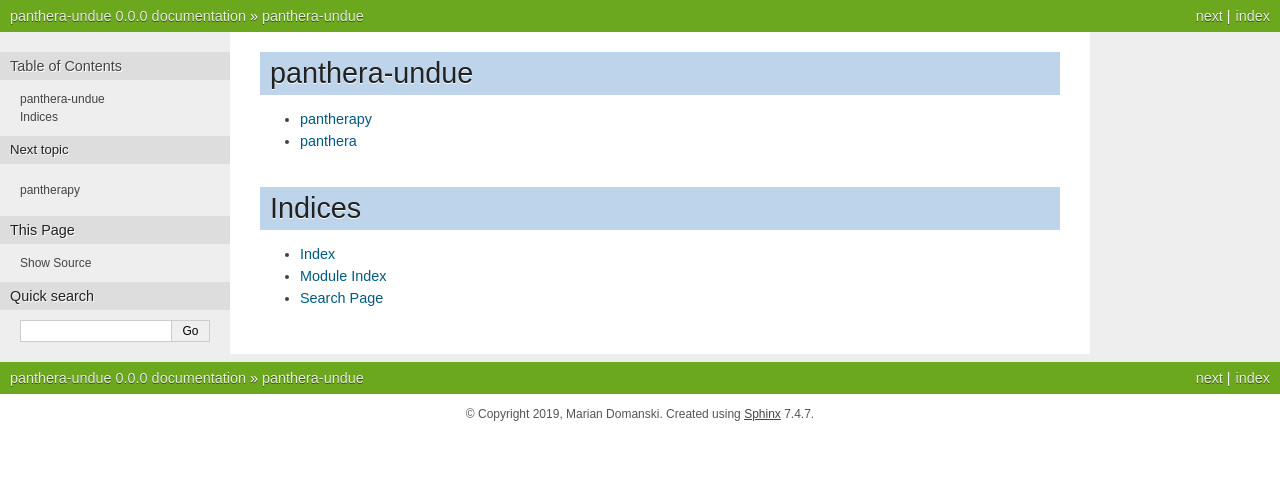
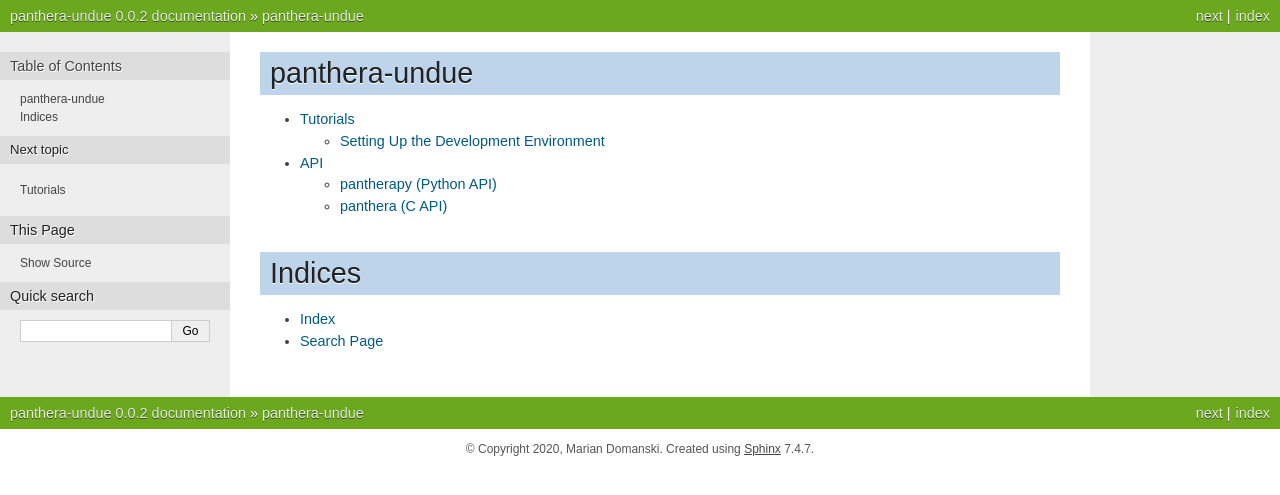
Before and after one commit to mmdski/panthera-undue, a Sphinx documentation site: the page built from docs/index.rst, in a window 1280 px wide. Shown: the top 495 px of the page. Built offline with Sphinx 7.4.7, drawn with Linux system fonts in a browser that asks for light colours.

Commit message:
add development environment tutorial

```diff
--- /dev/null
+++ b/docs/api.rst
@@ -0,0 +1,7 @@
+API
+===
+
+.. toctree::
+
+    pantherapy (Python API) <pantherapy/index>
+    panthera (C API) <panthera/index>
--- a/docs/conf.py
+++ b/docs/conf.py
@@ -18,11 +18,11 @@ sys.path.insert(0, os.path.abspath('../'))
 # -- Project information -----------------------------------------------------
 
 project = 'panthera-undue'
-copyright = '2019, Marian Domanski'
+copyright = '2020, Marian Domanski'
 author = 'Marian Domanski'
 
 # The full version, including alpha/beta/rc tags
-release = '0.0.0'
+release = '0.0.2'
 
 
 # -- General configuration ---------------------------------------------------
--- a/docs/index.rst
+++ b/docs/index.rst
@@ -2,14 +2,13 @@ panthera-undue
 ==============
 
 .. toctree::
-    :maxdepth: 1
+    :maxdepth: 2
 
-    pantherapy/index
-    panthera/index
+    tutorial/index
+    api
 
 Indices
 ==================
 
 * :ref:`genindex`
-* :ref:`modindex`
 * :ref:`search`
--- /dev/null
+++ b/docs/tutorial/index.rst
@@ -0,0 +1,5 @@
+Tutorials
+=========
+
+.. toctree::
+    dev_env
```
Also changed, not shown: docs/tutorial/dev_env.rst (added, +53 -0 lines).
